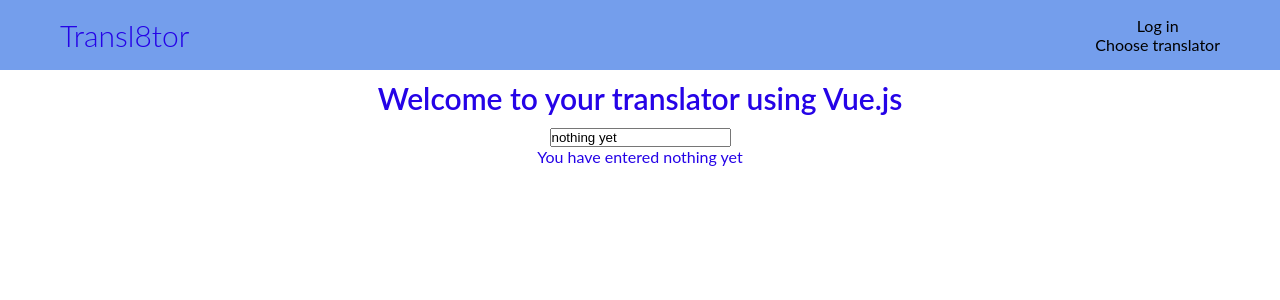
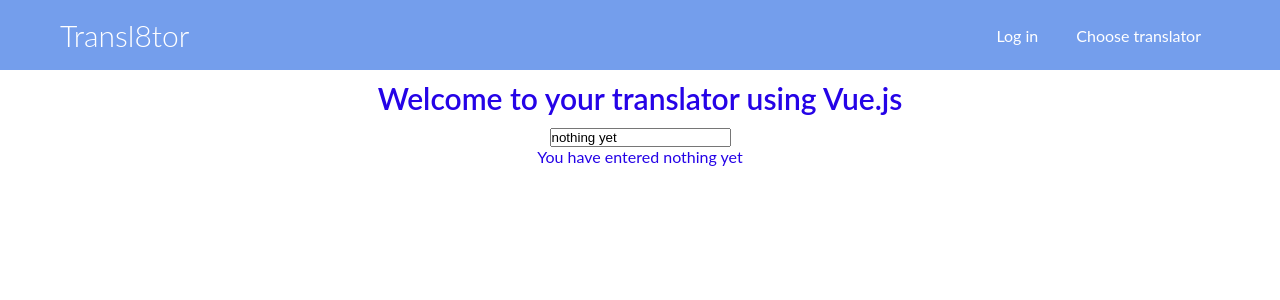
Before and after one commit to kimnewzealand/vue-hello-world, a Vue app: page / in a window 1280 px wide. Shown: the top 300 px of the page. Built offline with nearby package versions, Linux system fonts and the light colour scheme.

Commit message:
Flex and style the links

```diff
--- a/public/styles.css
+++ b/public/styles.css
@@ -72,6 +72,7 @@ li {
 /* Target h1 in navbar and set font size, reduces font-weight, adds margin and line height */
 
 .navbar h1 {
+  color: white;
   font-size: 30px;
   font-weight: 300;
   margin: 10px 0;
@@ -84,3 +85,22 @@ li {
   align-items: center;
   height: 100%;
 }
+
+.navbar ul {
+  display: flex;
+}
+
+/* Changes the color of both links to white, adds padding between them and margin as well */
+
+.navbar a {
+  color: white;
+  padding: 9px;
+  margin: 0 10px;
+}
+
+/* Add a pseudo element on hover*/
+
+.navbar a:hover {
+  color: #0a0a0a;
+  border-bottom: 3px solid #0a0a0a;
+}
```
